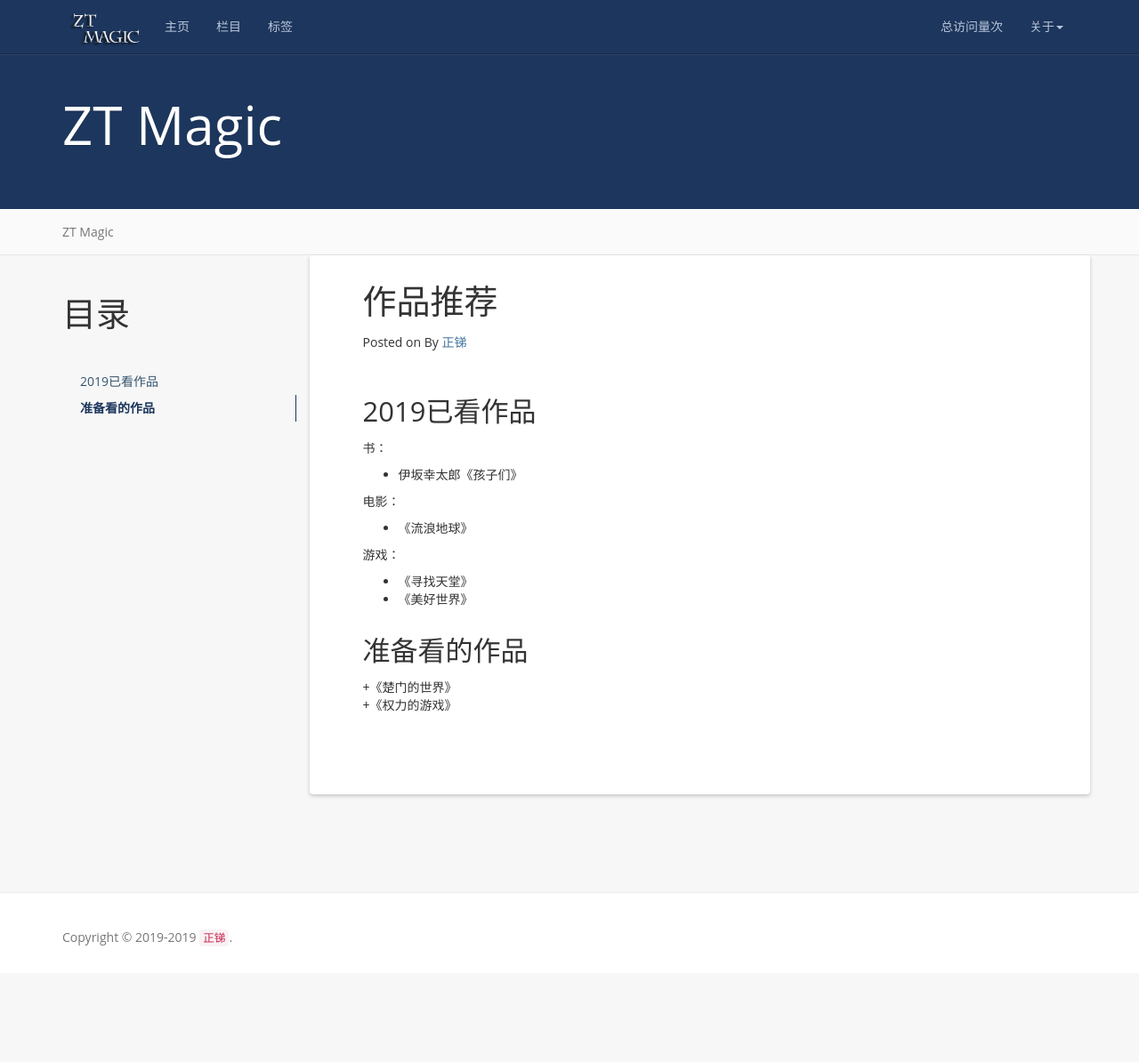
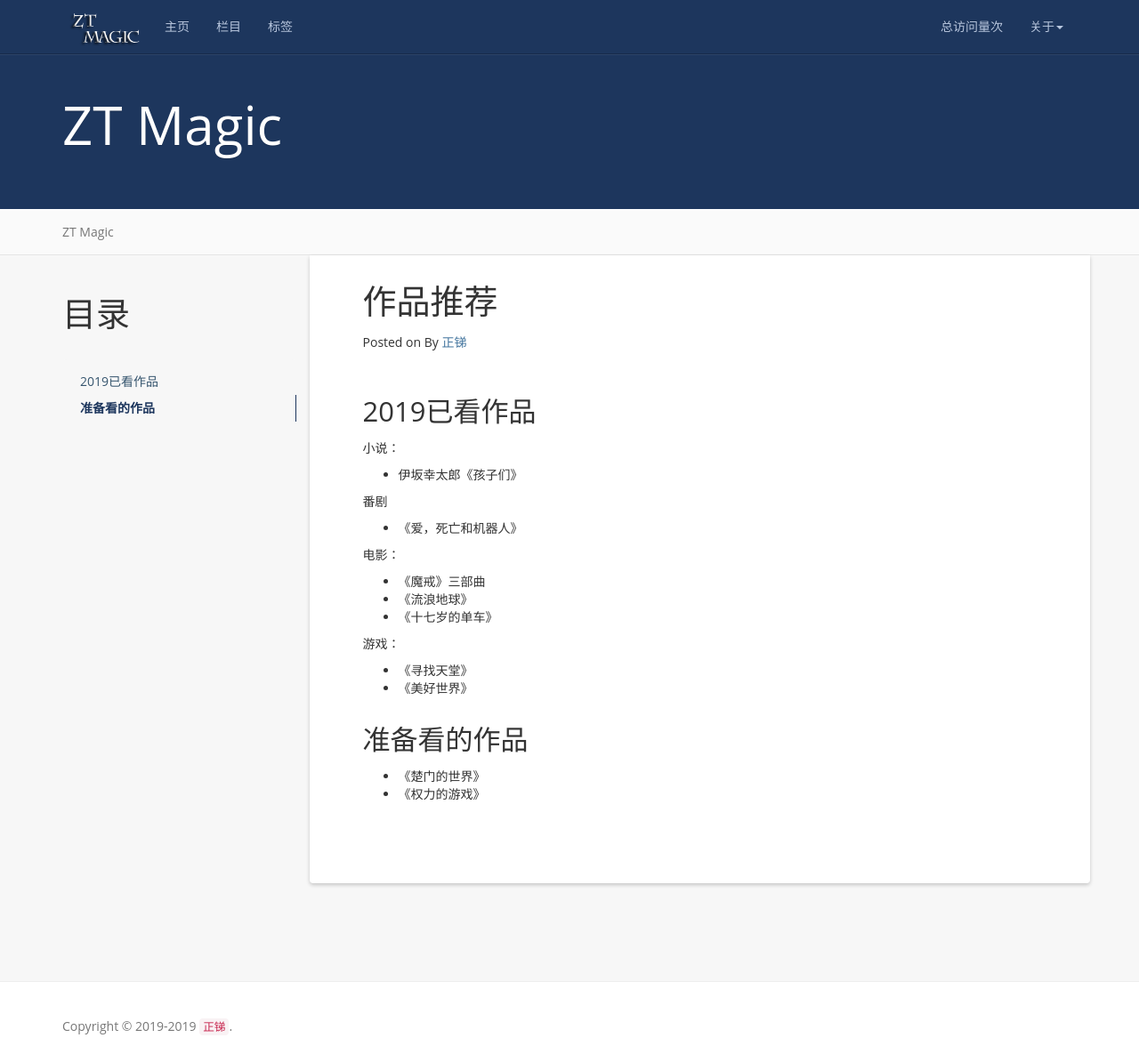
Before and after one commit to ztmail723/ztmail723.github.io, a Jekyll site: the page built from books.md, in a window 1280 px wide and 1194 px high. Shown: the whole window at 89% size. Built offline with Jekyll 4.4.1, drawn with Linux system fonts in a browser that asks for light colours; nearby versions of some CDN libraries; a script that is not in the unit is left out; comment, search, counter and statistics services are not loaded.

Commit message:
Update books.md

```diff
--- a/books.md
+++ b/books.md
@@ -11,11 +11,16 @@ permalink: /books/
 2019已看作品
 -----------------------------------------------------------------
 
-书：
+小说：
 + 伊坂幸太郎《孩子们》
 
+番剧
++ 《爱，死亡和机器人》
+
 电影：
++ 《魔戒》三部曲
 + 《流浪地球》
++ 《十七岁的单车》
 
 游戏：
 + 《寻找天堂》
@@ -24,5 +29,5 @@ permalink: /books/
 准备看的作品
 -----------------------------------------------------------------
 
-+《楚门的世界》
-+《权力的游戏》
++ 《楚门的世界》
++ 《权力的游戏》
```
